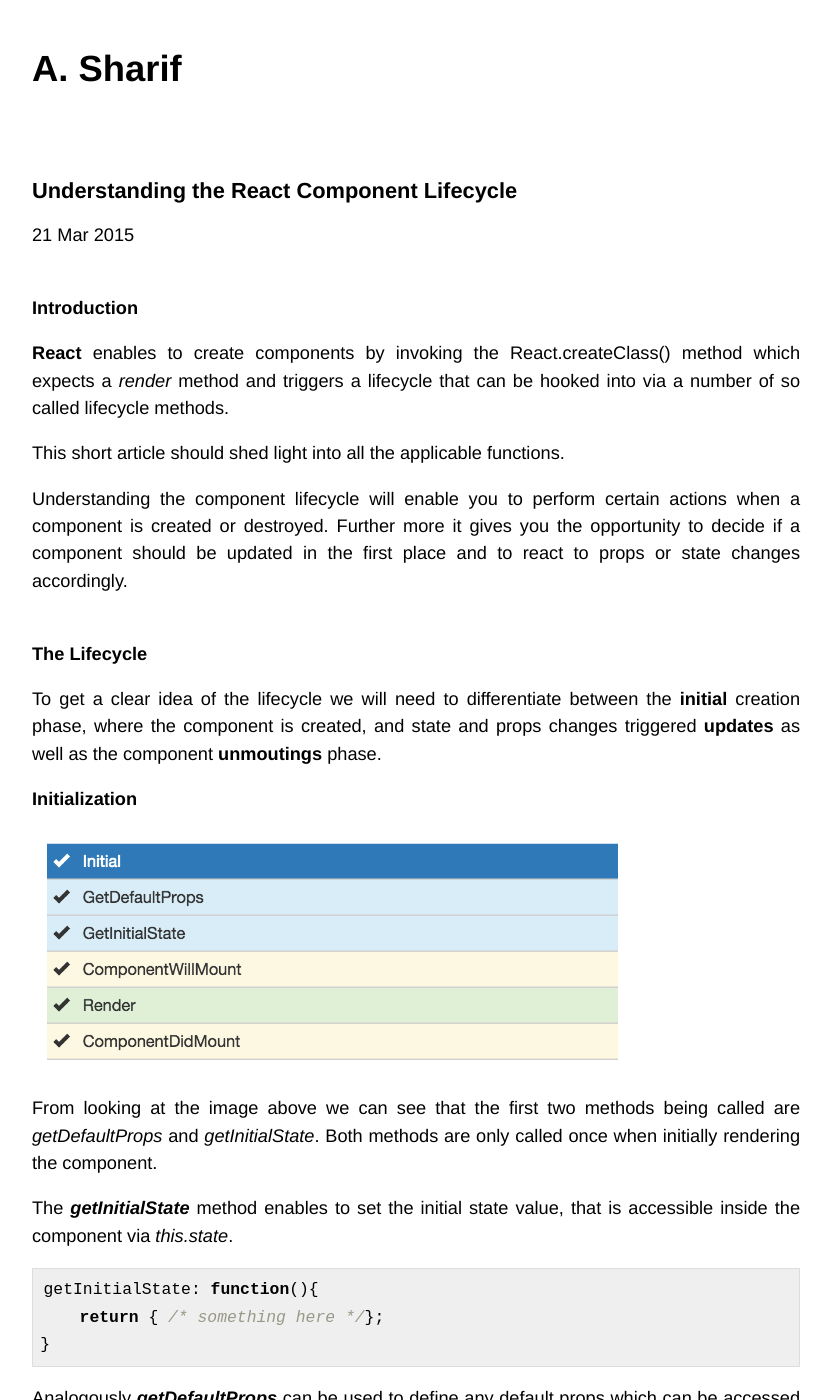
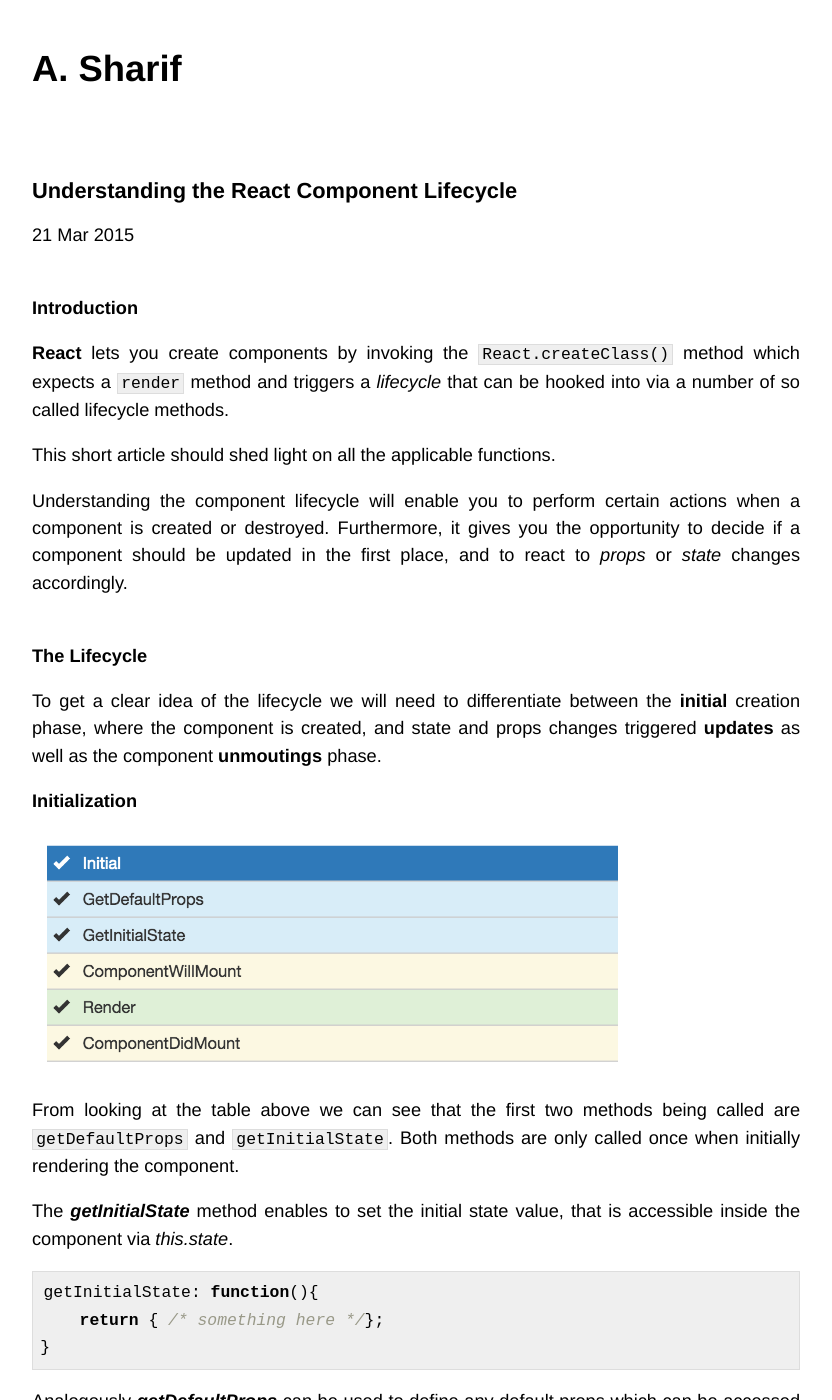
Before and after one commit to busypeoples/busypeoples.github.io, a Jekyll site: the page built from _posts/2015-03-21-react-component-lifecycle.markdown, in a window 1280 px wide and 1400 px high. Shown: the whole window, without its empty margins (224-1056 px from the left). Built offline with Jekyll 4.4.1, drawn with Linux system fonts in a browser that asks for light colours; Markdown is read by kramdown in place of the engine named in the settings.

Commit message:
Improve copy styling
Made a couple of changes to make the text better understandable. Particularly, some expressions needed tweaking, and then highlighting some key concepts.


Great article, BTW!

```diff
--- a/_posts/2015-03-21-react-component-lifecycle.markdown
+++ b/_posts/2015-03-21-react-component-lifecycle.markdown
@@ -8,14 +8,13 @@
 
 ### Introduction
 
-**React** enables to create components by invoking the React.createClass() method which expects a _render_ method and triggers
-a lifecycle that can be hooked into via a number of so called lifecycle methods.
+**React** lets you create components by invoking the `React.createClass()` method which expects a `render` method and triggers a _lifecycle_ that can be hooked into via a number of so called lifecycle methods.
 
-This short article should shed light into all the applicable functions.
+This short article should shed light on all the applicable functions.
 
 Understanding the component lifecycle will enable you to perform certain actions when a component is created or destroyed.
-Further more it gives you the opportunity to decide if a component should be updated in the first place and to react to
-props or state changes accordingly.
+Furthermore, it gives you the opportunity to decide if a component should be updated in the first place, and to react to
+_props_ or _state_ changes accordingly.
 
 ### The Lifecycle
 
@@ -26,7 +25,7 @@
 
 <img src="../../img/lifecycle_init.png" width="600px" alt="Initialization Lifecycle" title="Initialization Lifecycle">
 
-From looking at the image above we can see that the first two methods being called are _getDefaultProps_ and _getInitialState_.
+From looking at the table above we can see that the first two methods being called are `getDefaultProps` and `getInitialState`.
 Both methods are only called once when initially rendering the component.
 
 The **_getInitialState_** method enables to set the initial state value, that is accessible inside the component via *this.state*.
```
